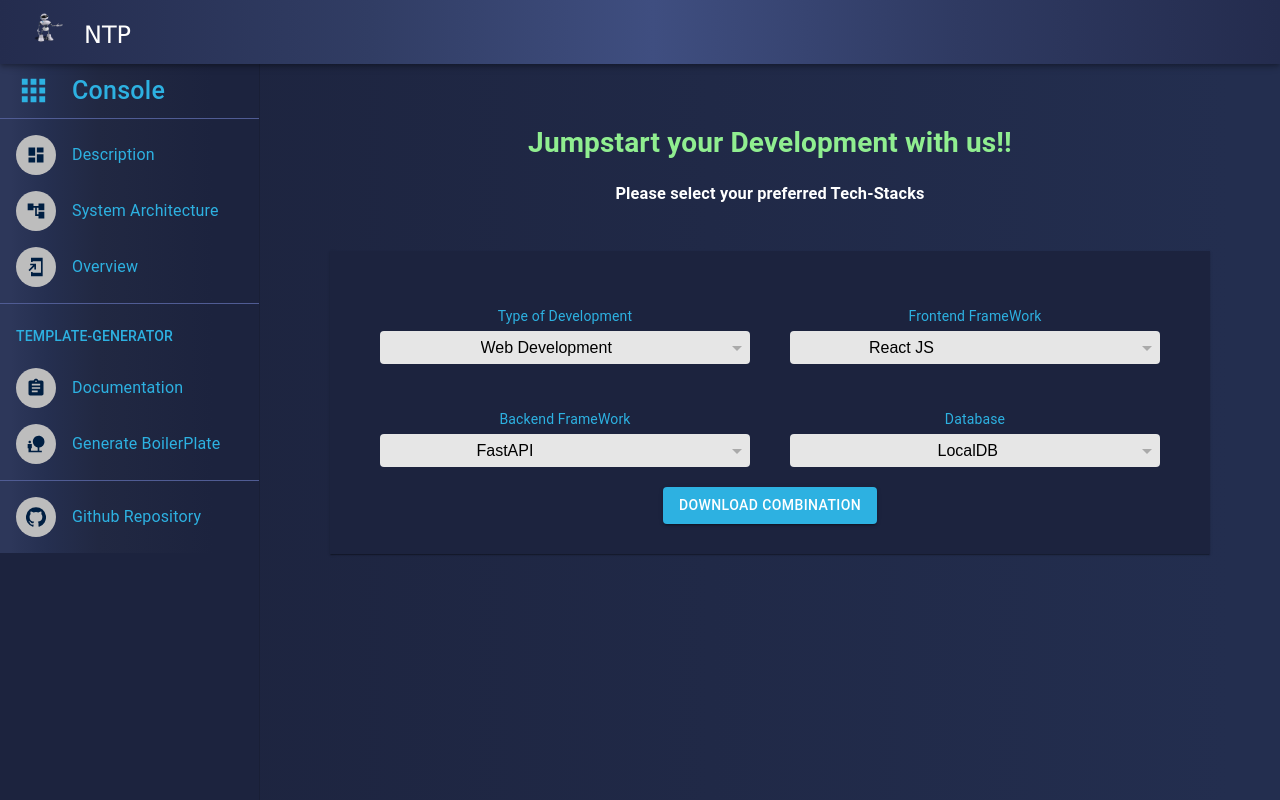
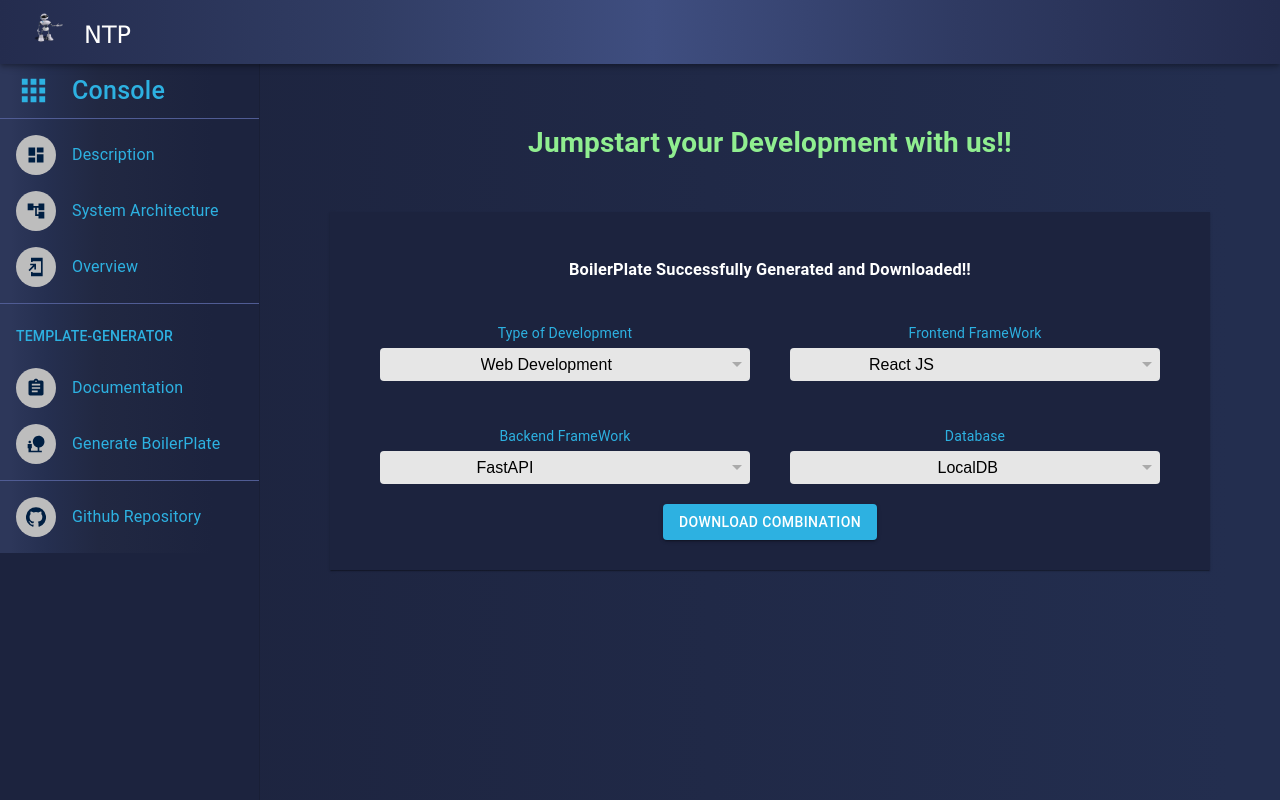
Before and after one commit to Rohitpratap311/boilerplate-gen, a React (Create React App) app in the folder app/frontend/: page /boilerplate-gen/generate-WebApp in a window 1280 px wide. Both pictures are taken after a click on the button "DOWNLOAD COMBINATION". Built offline with nearby package versions, Linux system fonts and the light colour scheme; no server answers; the HTML template or start-up script is replaced by a standard one.

Commit message:
fixed unused vars

```diff
--- a/app/frontend/src/components/WebApp/webappDemo.js
+++ b/app/frontend/src/components/WebApp/webappDemo.js
@@ -83,7 +83,7 @@ function QADemo() {
   const classes = useStyles();
   const initialValues = { dev:"WebApp", frontend: "React", backend: "FastAPI", db:"Localdb"}
   const [formValues, setFormValues] = useState(initialValues);
-  const [success, setSuccess] = useState(false);
+  const [isSubmit, setIsSubmit] = useState(false);
 
   const handleChange = (e) => {
     const { name, value } = e.target;
@@ -96,19 +96,20 @@ function QADemo() {
     console.log(formValues);
     event.preventDefault();
     generate_boilerplate(formValues.frontend, formValues.backend);
-    setSuccess(true);
-    setTimeout(() => {
-      setSuccess(false);
-    }, 3000);
+    setIsSubmit(true);
   };
 
 
   return (
     <div style={{ textAlign: "center", padding: "40px" }}>
       <h1 style={{ color: "Lightgreen" }}>Jumpstart your Development with us!!</h1>
-      <h3 style={{ color: "white" }}>Please select your preferred Tech-Stacks</h3>
       <div className={classes.container}>
             <Paper square style={{ padding: "30px"}}>
+            { isSubmit ? (
+                <h3 style={{ color: "white" }}>BoilerPlate Successfully Generated and Downloaded!!</h3>
+            ) : (
+                <h3 style={{ color: "white" }}>Please select your preferred Tech-Stacks</h3>
+            )}
             <form onSubmit={handleSubmit}>
                 <Grid container>
                     <Grid md={6} sm={6} style={{ padding: "20px" }}>
```
